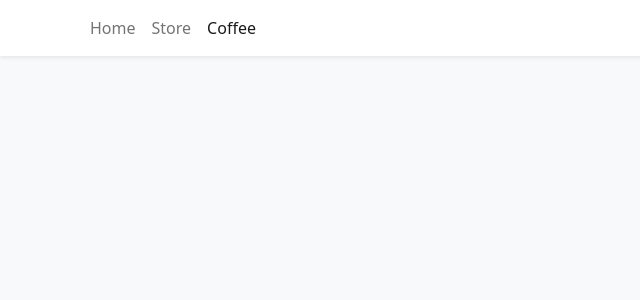
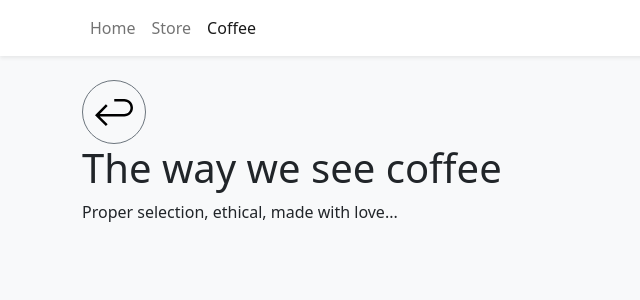
Before and after one commit to sinatrablue/OurOwnCoffeeShop, a React (Vite) app: page /coffee/policy in a window 1280 px wide. Before the commit this address had no page. Shown: the top 300 px of the page, without its empty margins (0-640 px from the left). Built offline with nearby package versions, Linux system fonts and the light colour scheme.

Commit message:
Added policy page

```diff
--- a/src/App.tsx
+++ b/src/App.tsx
@@ -6,6 +6,7 @@ import { Coffee } from "./pages/Coffee";
 import { Store } from "./pages/Store";
 import { Navbar } from "./components/Navbar";
 import { ShoppingCartProvider } from "./context/ShoppingCartContext";
+import { CoffeePolicy } from "./pages/CoffeePolicy";
 
 function App() {
   return (
@@ -16,6 +17,7 @@ function App() {
           <Route path="/" element={<Home />}></Route>
           <Route path="/store" element={<Store />}></Route>
           <Route path="/coffee" element={<Coffee />}></Route>
+          <Route path="/coffee/policy" element={<CoffeePolicy />}></Route>
         </Routes>
       </Container>
     </ShoppingCartProvider>
--- a/src/pages/Coffee.tsx
+++ b/src/pages/Coffee.tsx
@@ -1,11 +1,21 @@
-import { Row } from "react-bootstrap";
+import { Button, Row } from "react-bootstrap";
 import coffeeMenuItems from "../data/coffee_items.json";
 import { CoffeeItem } from "../components/CoffeeItem";
+import { Link } from "react-router-dom";
 
 export function Coffee() {
   return (
     <>
-      <h1 className="mb-5">Coffee</h1>
+      <h1 className="mb-5">
+        <div className="d-flex justify-content-between">
+          Coffee
+          <Link to={"./policy"}>
+            <Button variant="outline-secondary">
+              <span>Our coffee policy</span>
+            </Button>
+          </Link>
+        </div>
+      </h1>
       <Row className="g-3">
         {coffeeMenuItems.map((item) => (
           <CoffeeItem {...item} />
--- /dev/null
+++ b/src/pages/CoffeePolicy.tsx
@@ -0,0 +1,21 @@
+import { Button } from "react-bootstrap";
+import { Link } from "react-router-dom";
+import ReturnIcon from "../images/return.svg";
+
+export function CoffeePolicy() {
+  return (
+    <>
+      <Button
+        variant="outline-secondary"
+        className="rounded-circle"
+        style={{ width: "4rem", height: "4rem" }}
+      >
+        <Link to={"../coffee"}>
+          <img src={ReturnIcon} alt="RETURN" />
+        </Link>
+      </Button>
+      <h1>The way we see coffee</h1>
+      <div>Proper selection, ethical, made with love...</div>
+    </>
+  );
+}
```
Also changed, not shown: src/images/cart.svg, src/images/return.svg (added).
